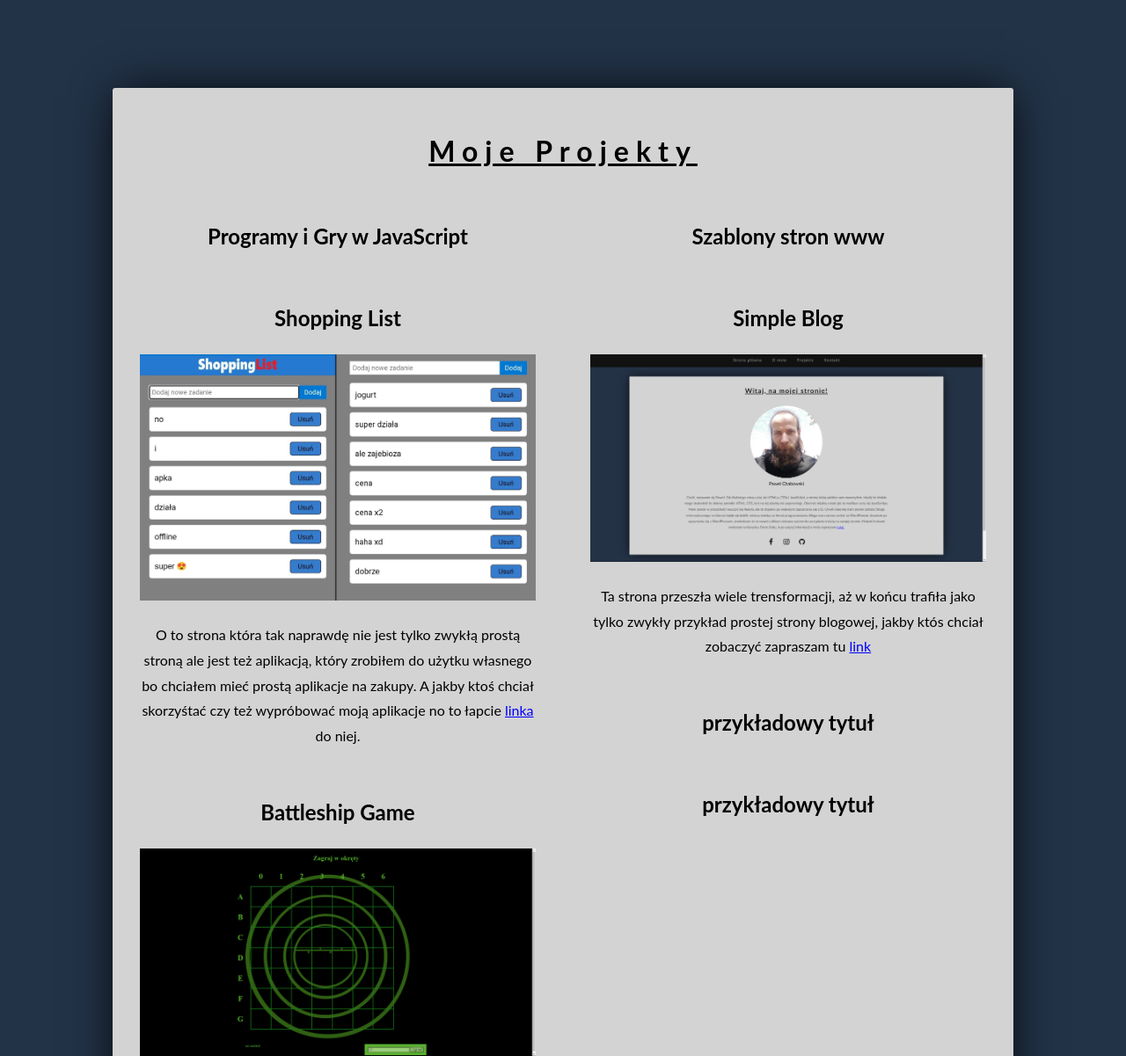
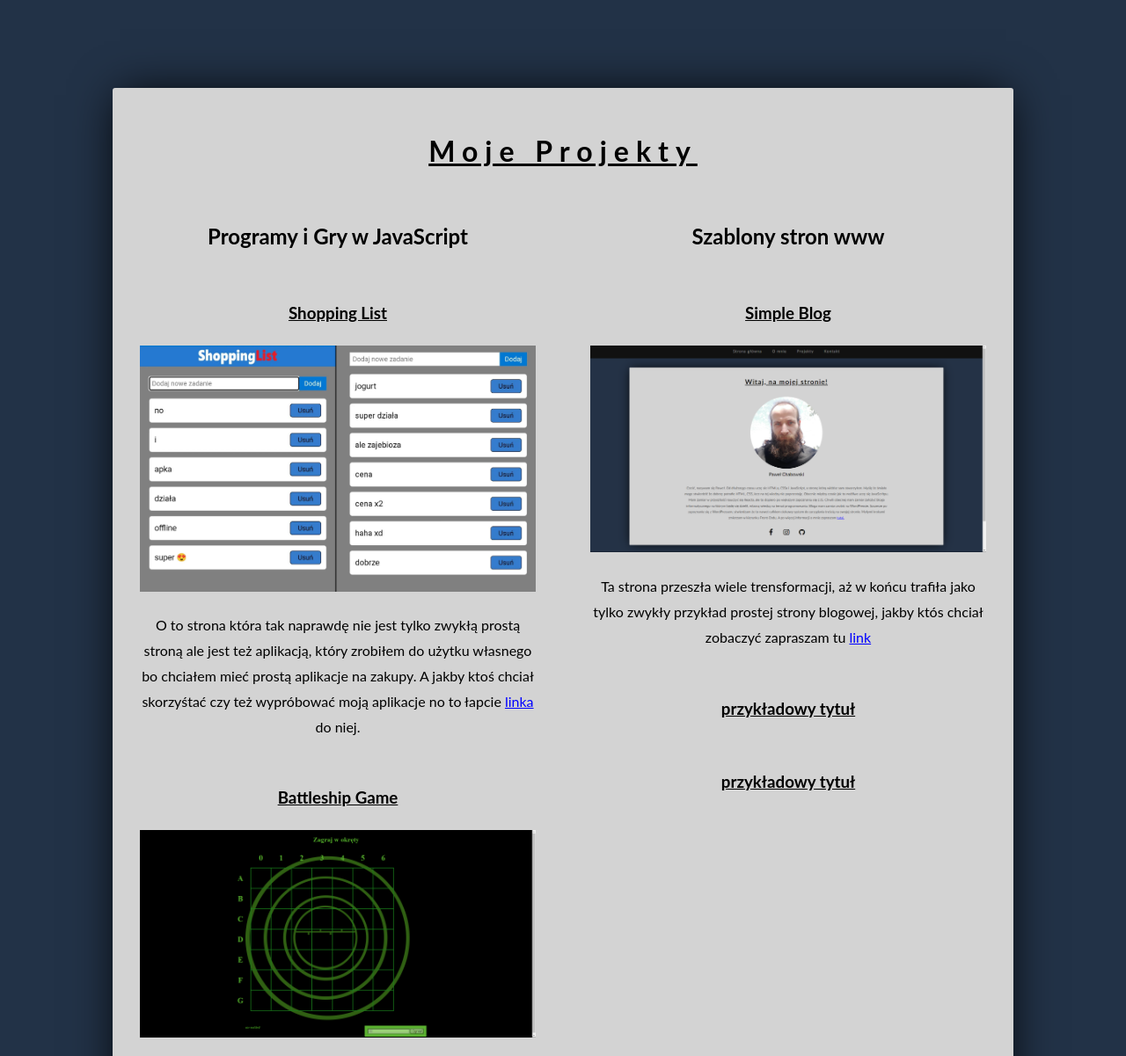
Before and after one commit to PChabowski/Projekty, a plain HTML site: page index.html in a window 1280 px wide. Shown: the top 1201 px of the page at 88% size. Drawn offline with Linux system fonts and the light colour scheme.

```diff
--- a/index.html
+++ b/index.html
@@ -28,7 +28,7 @@
                     </header>
                     <article class="project-card">
                         <header>
-                            <h2>Shopping List</h2>
+                            <h3>Shopping List</h3>
                         </header>
 
                         <img class="picture" src="img/project6.png" alt="Lista zakupów">
@@ -37,7 +37,7 @@
                     </article>
                     <article class="project-card">
                         <header>
-                            <h2>Battleship Game</h2>
+                            <h3>Battleship Game</h3>
                         </header>
 
                         <img class="picture" src="img/project1.png" alt="plansza gry w statki">
@@ -46,7 +46,7 @@
                     </article>
                     <article class="project-card">
                         <header>
-                            <h2>Galeria Zdjęć</h2>
+                            <h3>Galeria Zdjęć</h3>
                         </header>
 
                         <img class="picture" src="img/project3.png" alt="obraz przedstawiający galerię zdjęć">
@@ -61,7 +61,7 @@
 
                     <article class="project-card">
                         <header>
-                            <h2>Simple Blog</h2>
+                            <h3>Simple Blog</h3>
                         </header>
 
                         <img class="picture" src="img/project.png" alt="obraz przedstawiający prostą stronę blogową">
@@ -70,12 +70,12 @@
                     </article>
                     <article class="project-card">
                         <header>
-                            <h2>przykładowy tytuł</h2>
+                            <h3>przykładowy tytuł</h3>
                         </header>
                     </article>
                     <article class="project-card">
                         <header>
-                            <h2>przykładowy tytuł</h2>
+                            <h3>przykładowy tytuł</h3>
                         </header>
                     </article>
                 </div>
--- a/main.css
+++ b/main.css
@@ -69,8 +69,9 @@ h1 {
 	width: 45%;
 }
 
-.project-card h2 {
+.project-card h3 {
 	margin-top: 50px;
+	text-decoration: underline;
 }
 
 .picture {
```
